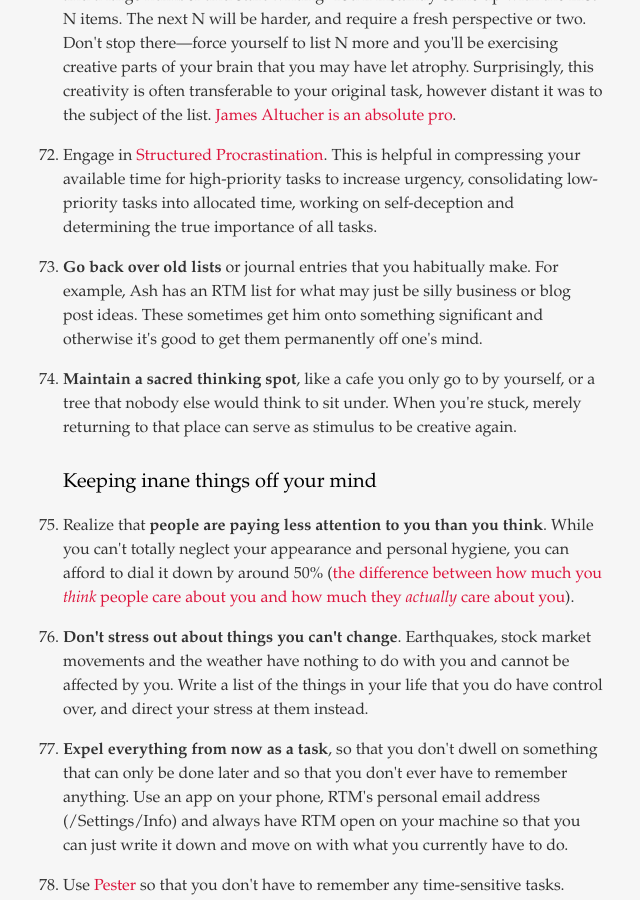
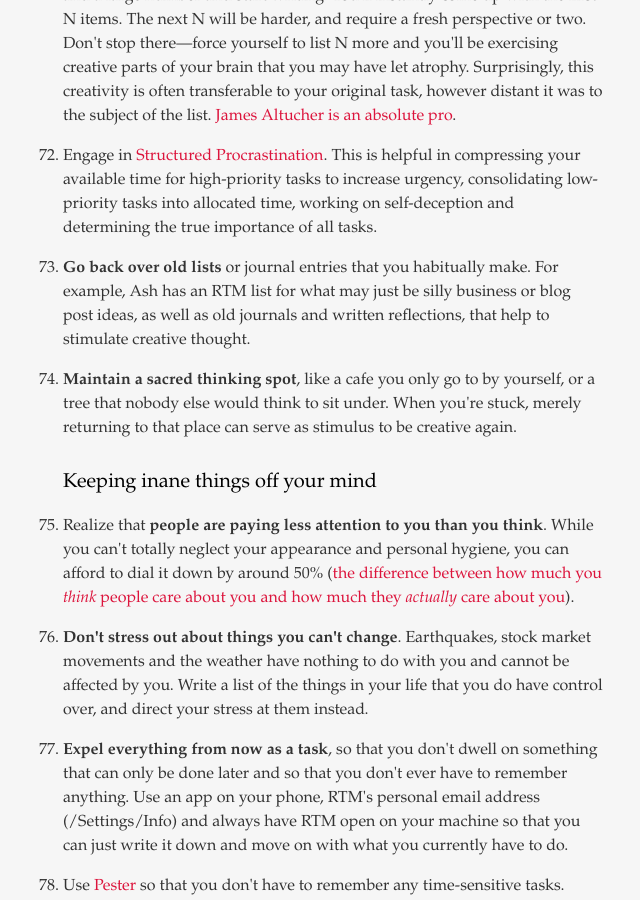
Before and after one commit to regardingwork/regardingwork.github.com, a Jekyll site: the page built from _posts/2011-09-01-100-ways-to-get-more-done.markdown, in a window 1280 px wide and 900 px high, scrolled down 10155 px. Shown: the whole window, without its empty margins (307-947 px from the left). Built offline with Jekyll 4.4.1, drawn with Linux system fonts in a browser that asks for light colours; Markdown is read by kramdown in place of the engine named in the settings; comment, search, counter and statistics services are not loaded.

Commit message:
minor edits

```diff
--- a/_posts/2011-09-01-100-ways-to-get-more-done.markdown
+++ b/_posts/2011-09-01-100-ways-to-get-more-done.markdown
@@ -113,7 +113,7 @@ So, here are the first hundred that came to mind. All have worked for one or bot
     <li><strong>Divide and conquer</strong>. Large tasks sometimes present a crippling psychological barrier which can be overcome by splitting it into 10 minute constituent tasks. Better yet, by listing steps one to five, you may realize that steps two and four are unnecessary, and that the macro task is easier than you originally anticipated.</li>
     <li><strong>Write a long list</strong>. What you decide to list hardly matters, just pick a topic and a large number and start writing. You'll instantly come up with the first N items. The next N will be harder, and require a fresh perspective or two. Don't stop there—force yourself to list N more and you'll be exercising creative parts of your brain that you may have let atrophy. Surprisingly, this creativity is often transferable to your original task, however distant it was to the subject of the list. <a href="http://www.jamesaltucher.com/2011/08/nine-ways-to-light-your-creativity-on-fire/">James Altucher is an absolute pro</a>.</li>
 	<li>Engage in <a href='http://structuredprocrastination.com/'>Structured Procrastination</a>. This is helpful in compressing your available time for high-priority tasks to increase urgency, consolidating low-priority tasks into allocated time, working on self-deception and determining the true importance of all tasks.</li>
-    <li><strong>Go back over old lists</strong> or journal entries that you habitually make. For example, Ash has an RTM list for what may just be silly business or blog post ideas. These sometimes get him onto something significant and otherwise it's good to get them permanently off one's mind.</li>
+    <li><strong>Go back over old lists</strong> or journal entries that you habitually make. For example, Ash has an RTM list for what may just be silly business or blog post ideas, as well as old journals and written reflections, that help to stimulate creative thought.</li>
     <li><strong>Maintain a sacred thinking spot</strong>, like a cafe you only go to by yourself, or a tree that nobody else would think to sit under. When you're stuck, merely returning to that place can serve as stimulus to be creative again.</li>
 
     <h2>Keeping inane things off your mind</h2>
```
